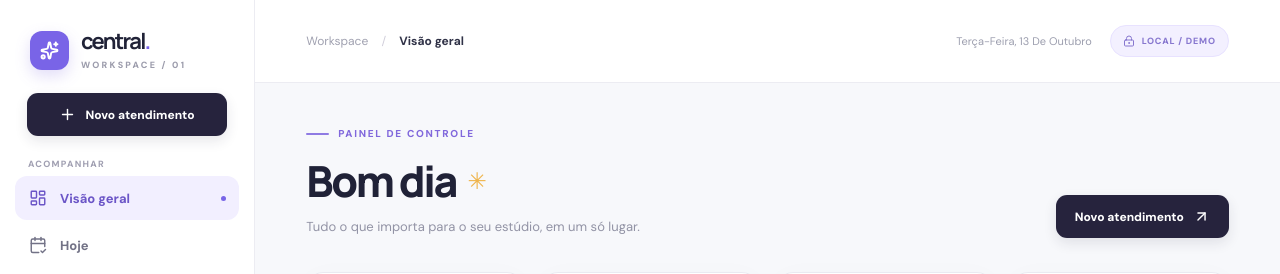
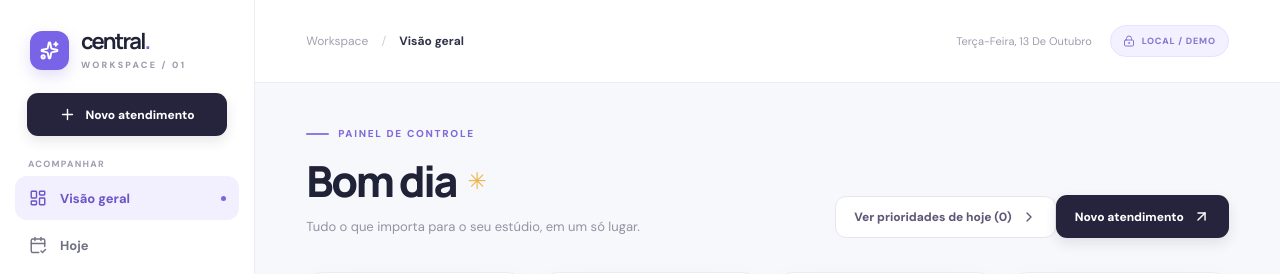
Before and after one commit to hellennverenaa/central-web, a Vue app: page / in a window 1280 px wide. Shown: the top 274 px of the page. Built offline with nearby package versions, Linux system fonts and the light colour scheme.

Commit message:
feat(dashboard): destacar atalhos para prioridades de Hoje

```diff
--- a/src/views/DashboardView.vue
+++ b/src/views/DashboardView.vue
@@ -2,10 +2,12 @@
 import { computed } from 'vue'
 import { ArrowUpRight, ArrowDownRight, UsersRound, FolderKanban, Wallet, TrendingUp, ChevronRight, CircleDot, CheckCircle2 } from 'lucide-vue-next'
 import { state, metrics } from '../lib/store'
-import { brl, dateBR, leadLabels, projectLabels } from '../lib/format'
+import { brl, dateBR, leadLabels, projectLabels, todayLocal } from '../lib/format'
+import { buildTodayActions } from '../lib/todayActions'
 import type { LeadStage, ProjectStatus } from '../lib/types'
 
-defineEmits<{ go: [page: 'dashboard' | 'leads' | 'projects' | 'finance' | 'tasks' | 'data' | 'plan' | 'services' | 'publications' | 'briefing']; openProject: [id: string]; iniciarAtendimento: [] }>()
+defineEmits<{ go: [page: 'dashboard' | 'today' | 'leads' | 'projects' | 'finance' | 'tasks' | 'data' | 'plan' | 'services' | 'publications' | 'briefing']; openProject: [id: string]; iniciarAtendimento: [] }>()
+const todayCount = computed(() => buildTodayActions(state, todayLocal()).length)
 const openProjects = computed(() => state.projects.filter(p => p.status !== 'entregue').slice(0, 4))
 const freshLeads = computed(() => state.leads.filter(l => l.stage !== 'perdido').slice(0, 4))
 const nextPlan = computed(() => state.plan.filter(t => t.status !== 'concluido').slice(0,3))
@@ -14,7 +16,7 @@ const greeting = new Date().getHours() < 12 ? 'Bom dia' : new Date().getHours()
 
 <template>
   <div class="view-enter">
-    <div class="page-intro overview-intro"><div><p class="eyebrow"><span class="eyebrow-line"></span> PAINEL DE CONTROLE</p><h1>{{ greeting }} <span class="wave">✳</span></h1><p class="page-subtitle">Tudo o que importa para o seu estúdio, em um só lugar.</p></div><button class="btn btn-dark" @click="$emit('iniciarAtendimento')">Novo atendimento <ArrowUpRight :size="17"/></button></div>
+    <div class="page-intro overview-intro"><div><p class="eyebrow"><span class="eyebrow-line"></span> PAINEL DE CONTROLE</p><h1>{{ greeting }} <span class="wave">✳</span></h1><p class="page-subtitle">Tudo o que importa para o seu estúdio, em um só lugar.</p></div><div class="dashboard-head-actions"><button class="btn btn-outline" @click="$emit('go', 'today')">Ver prioridades de hoje ({{ todayCount }}) <ChevronRight :size="16"/></button><button class="btn btn-dark" @click="$emit('iniciarAtendimento')">Novo atendimento <ArrowUpRight :size="17"/></button></div></div>
     <div class="stats-grid">
       <article class="stat-card"><div class="stat-head"><span>Oportunidades abertas</span><div class="stat-icon tint-purple"><UsersRound :size="18" /></div></div><div class="stat-val">{{ metrics.leads.toString().padStart(2, '0') }}</div><small>Contatos em negociação</small></article>
       <article class="stat-card"><div class="stat-head"><span>Projetos ativos</span><div class="stat-icon tint-blue"><FolderKanban :size="18" /></div></div><div class="stat-val">{{ metrics.activeProjects.toString().padStart(2, '0') }}</div><small>Em planejamento ou execução</small></article>
```
